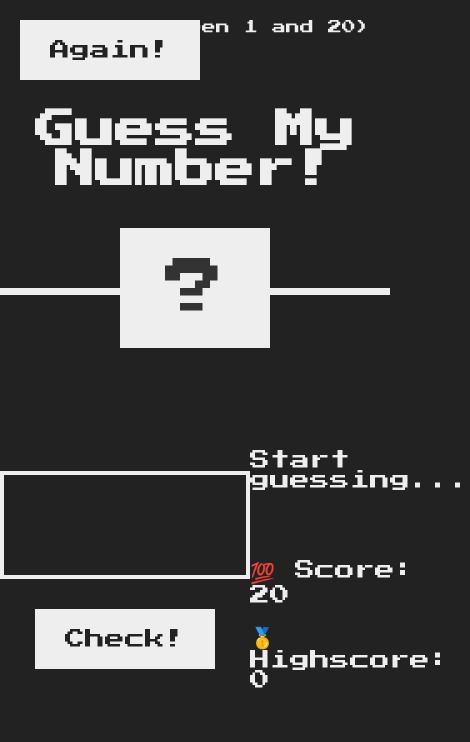
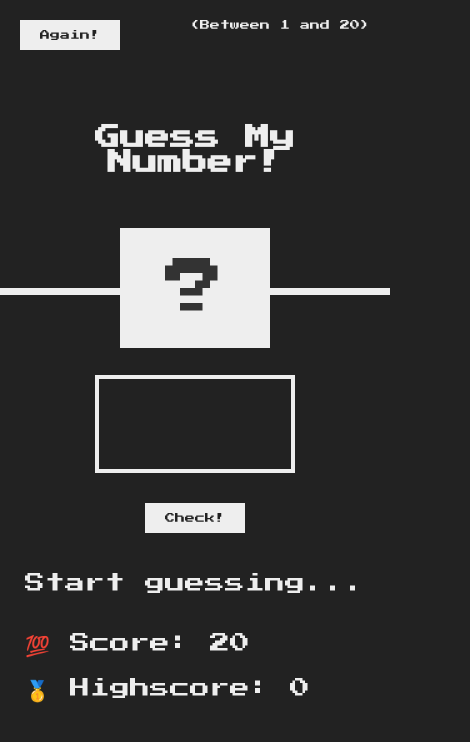
Before and after one commit to xyzeez/guess-the-number, a plain HTML site: page index.html in a window 390 px wide. Shown: the whole page, 470 px wide, since content can reach past the window. Drawn offline with Linux system fonts and the light colour scheme.

Commit message:
Improved responsitivity

```diff
--- a/style.css
+++ b/style.css
@@ -15,7 +15,6 @@ body {
   font-family: 'Press Start 2P', sans-serif;
   color: #eee;
   background-color: #222;
-  /* background-color: #60b347; */
 }
 
 /* LAYOUT */
@@ -117,3 +116,51 @@ h1 {
 .label-score {
   margin-bottom: 2rem;
 }
+
+@media screen and (max-width: 600px) {
+
+  main {
+    flex-direction: column;
+    justify-content: center;
+    height: auto;
+    gap: 4rem;
+    margin-top: 8rem;
+  }
+
+  .left, .right {
+    width: auto;
+  }
+
+  h1 {
+    font-size: 2.5rem;
+  }
+
+  .guess {
+    font-size: 3rem;
+    padding: 3rem;
+    width: 20rem;
+  }
+
+  .message {
+    margin-bottom: 3rem;
+  }
+
+  .btn {
+    font-size: 1.5rem;
+    padding: 1rem 2rem;
+  }
+
+}
+
+@media screen and (max-width: 450px) {
+
+  .between {
+    font-size: 1rem;
+  }
+
+  .btn {
+    font-size: 1rem;
+    padding: 1rem 2rem;
+  }
+
+}
```
